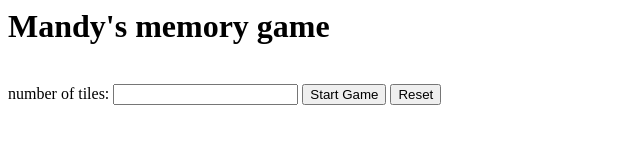
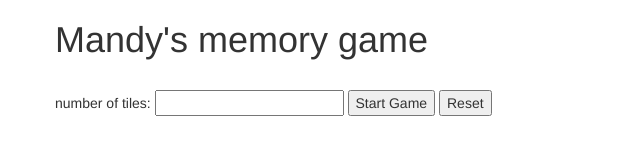
Before and after one commit to mmloveaa/memorygame, a plain HTML site: page index.html in a window 1280 px wide. Shown: the whole page, without its empty margins (0-640 px from the left). Drawn offline with nearby package versions, Linux system fonts and the light colour scheme.

Commit message:
add Bootstrap css

```diff
--- a/index.html
+++ b/index.html
@@ -8,8 +8,10 @@
 
     <script src="https://maxcdn.bootstrapcdn.com/bootstrap/3.3.6/js/bootstrap.min.js"></script>
 
+    <link rel="stylesheet" type="text/css" href="https://maxcdn.bootstrapcdn.com/bootstrap/3.3.6/css/bootstrap.min.css">
 
     <link rel="stylesheet" type="text/css" href="style.css" />
+
 
 </head>
 
```
